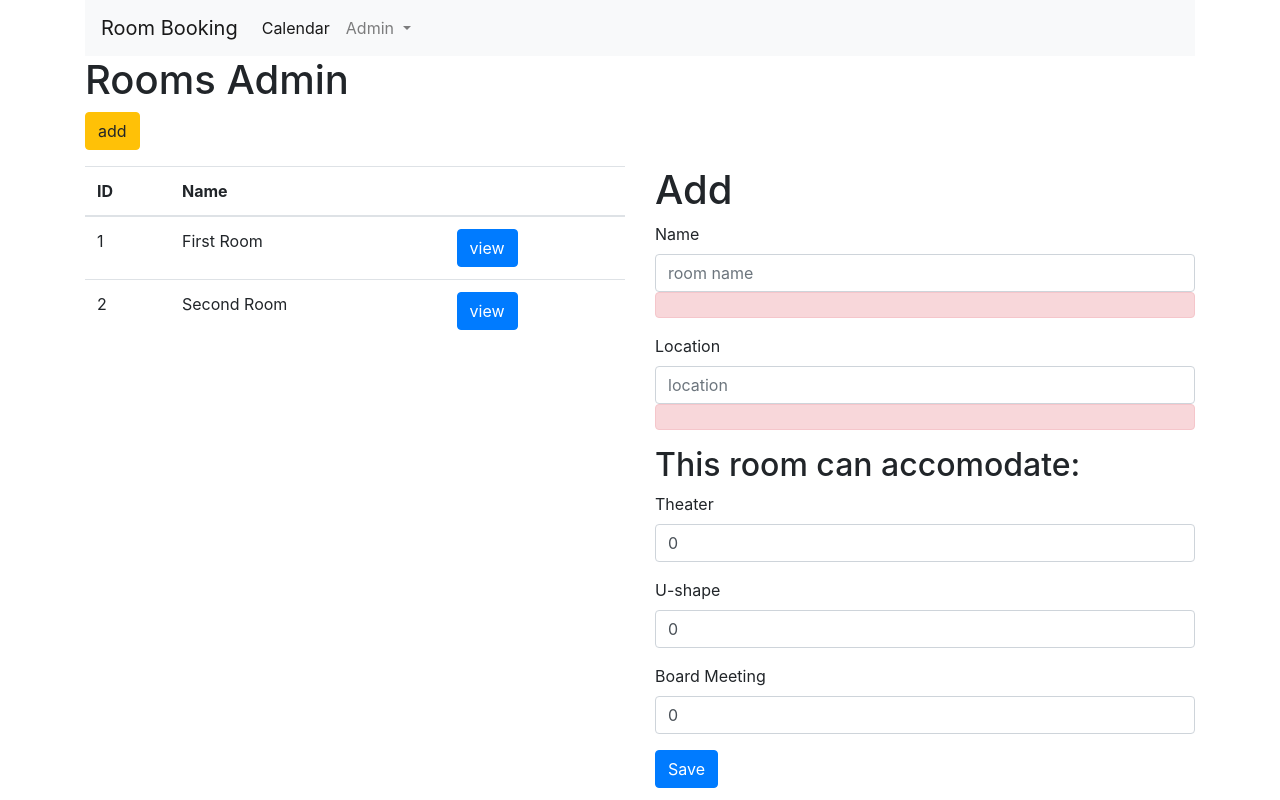
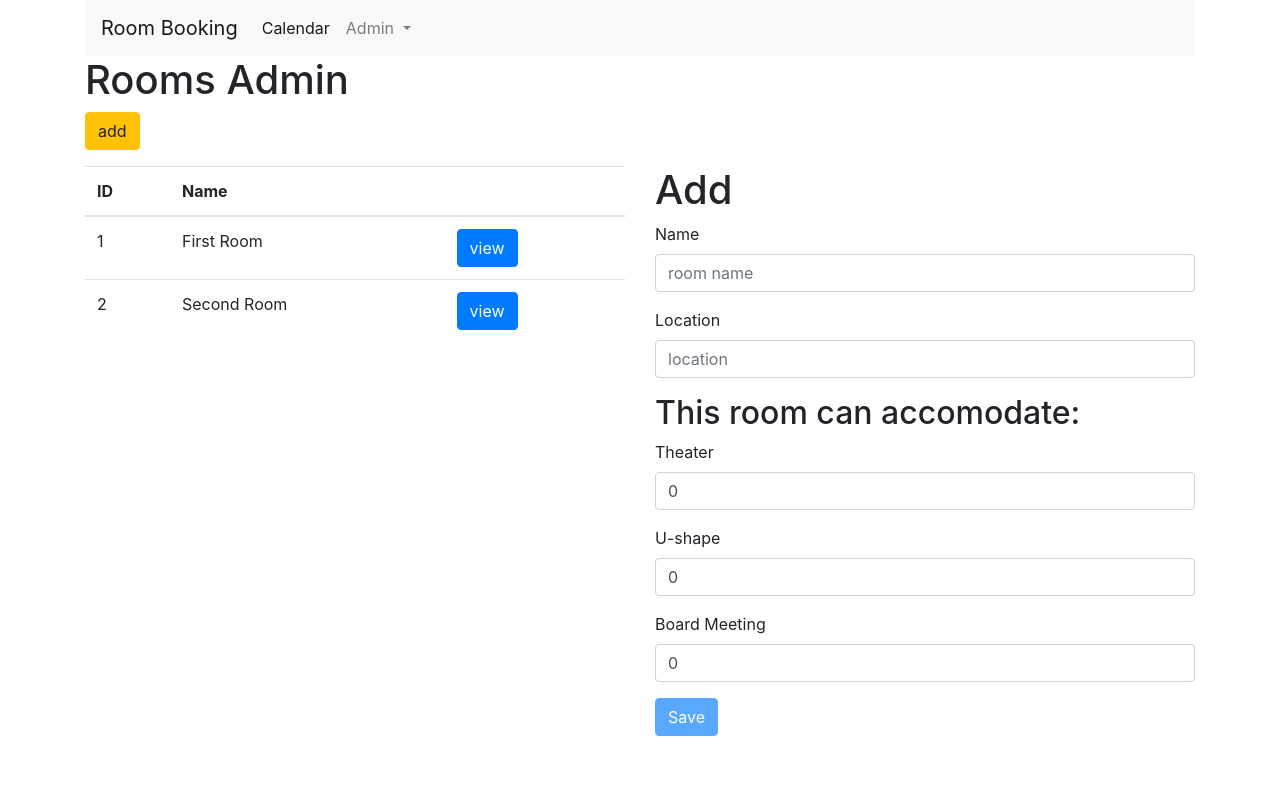
Before and after one commit to uspehgp/RoomBooking, an Angular app: page /admin/rooms in a window 1280 px wide. Both pictures are taken after a click on the link "add". Built offline with nearby package versions, Linux system fonts and the light colour scheme.

Commit message:
add validation massage for roomName and location fields

```diff
--- a/src/app/admin/rooms/room-edit/room-edit.component.html
+++ b/src/app/admin/rooms/room-edit/room-edit.component.html
@@ -4,21 +4,27 @@
   <div class="form-group">
     <label for="name">Name</label>
     <input type="text" class="form-control" id="name" placeholder="room name" formControlName="roomName" required>
-    <div class="alert alert-danger"></div>
+    <div class="alert alert-danger"
+         *ngIf="roomForm.controls['roomName'].invalid && roomForm.controls['roomName'].dirty">
+      Room name can't be empty
+    </div>
 
   </div>
   <div class="form-group">
     <label for="location">Location</label>
     <input type="text" class="form-control" id="location" placeholder="location" formControlName="location" required>
-    <div class="alert alert-danger"></div>
+    <div class="alert alert-danger"
+         *ngIf="roomForm.controls['location'].invalid && roomForm.controls['location'].dirty">
+      Location can't be empty
+    </div>
   </div>
 
   <h2>This room can accomodate:</h2>
 
   <div class="form-group" *ngFor="let layout of layouts">
-    <label for = "layout{{layout}}">{{layoutEnum[layout]}}</label>
+    <label for="layout{{layout}}">{{layoutEnum[layout]}}</label>
     <input type="number" class="form-control" id="layout{{layout}}" formControlName="layout{{layout}}">
   </div>
 
-  <button type="button" class="btn btn-primary" (click)="onSubmit()">Save</button>
+  <button type="button" class="btn btn-primary" (click)="onSubmit()" [disabled]="roomForm.invalid">Save</button>
 </form>
```
